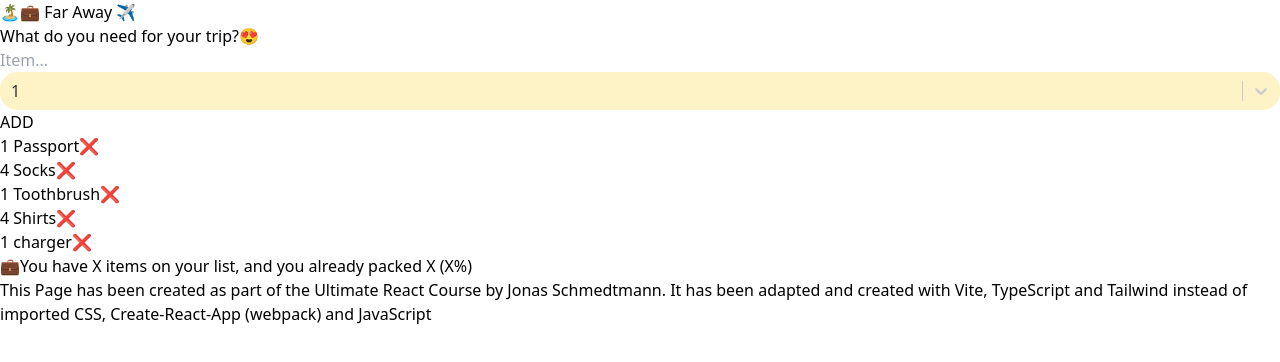
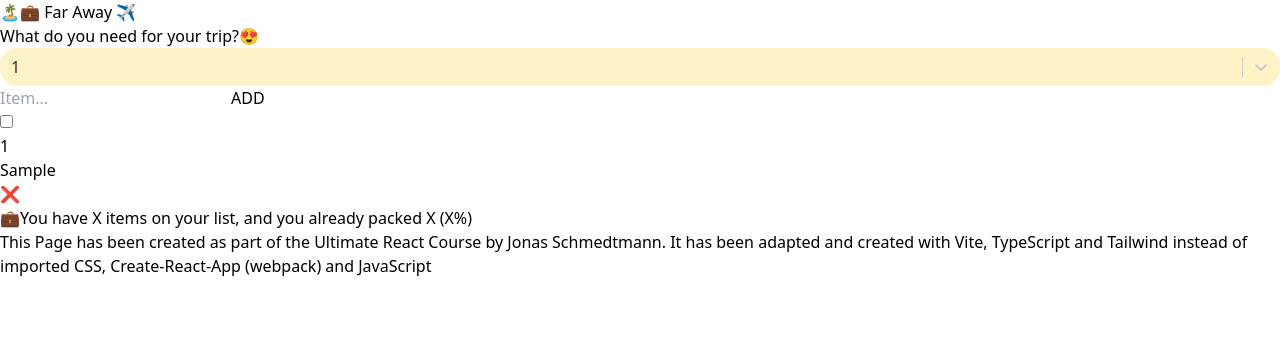
Before and after one commit to andreastif/travel-list, a React (Vite) app: page / in a window 1280 px wide. Both pictures are taken after typing "Sample", "Sample" into the empty fields and a click on the button "ADD". Shown: the top 362 px of the page. Built offline with nearby package versions, Linux system fonts and the light colour scheme.

Commit message:
controlled components, child-parent communication, props, propdrilling, eventhandlers etc

```diff
--- a/src/components/travelpage/TravelPage.tsx
+++ b/src/components/travelpage/TravelPage.tsx
@@ -1,14 +1,37 @@
+import { useState } from "react";
 import { Form } from "./comps/Form";
 import { Logo } from "./comps/Logo";
 import { PackingList } from "./comps/PackingList";
 import { Stats } from "./comps/Stats";
+import { IItem } from "../../types/types";
 
 export const TravelPage = () => {
+  const [items, setItems] = useState<IItem[]>([]);
+
+  const handleAddItems = (item: IItem) => {
+    setItems((prev) => [...prev, item]);
+  };
+
+  const handleDeleteItem = (id: number) => {
+    setItems((prev) => prev.filter((val) => val.id !== id));
+  };
+
+  const handlePackItem = (id: number) => {
+    setItems((prev) => {
+      return prev.map((item) => {
+        if (item.id === id) {
+          return { ...item, packed: !item.packed };
+        }
+        return item;
+      });
+    });
+  };
+
   return (
     <>
       <Logo />
-      <Form />
-      <PackingList />
+      <Form onAddItems={handleAddItems} />
+      <PackingList items={items} onDeleteItem={handleDeleteItem} onPackItem={handlePackItem} />
       <Stats />
     </>
   );
--- a/src/components/travelpage/comps/Form.tsx
+++ b/src/components/travelpage/comps/Form.tsx
@@ -49,13 +49,12 @@ const selectStyles: StylesConfig<IAmountOption, false> = {
   menu: (base) => ({
     ...base,
     marginTop: "5px",
-
     border: "none",
     borderColor: "rgb(254, 243, 199)",
   }),
 };
 
-export const Form = () => {
+export const Form = ({ onAddItems }: { onAddItems: (item: IItem) => void }) => {
   const [description, setDescription] = useState("");
   const [selection, setSelection] = useState<IAmountOption>({ value: "1", label: "1" });
 
@@ -69,6 +68,9 @@ export const Form = () => {
 
     // populate object
     const newItem: IItem = { description: description, quantity: +selection.value, packed: false, id: Date.now() };
+
+    //send
+    onAddItems(newItem);
 
     // reset
     setDescription("");
@@ -92,13 +94,6 @@ export const Form = () => {
     <div className="bg-orange-400 py-11 px-0 flex flex-col">
       <h3 className="text-xl mb-10 text-center">What do you need for your trip?😍</h3>
       <form onSubmit={handleSubmit} className="flex flex-col sm:flex-row justify-center items-center gap-4">
-        <input
-          className=" bg-yellow-100 rounded-3xl cursor-pointerfont-medium text-left py-2 px-6"
-          type="text"
-          placeholder="Item..."
-          value={description}
-          onChange={handleDescription}
-        />
         <Select
           className="w-56"
           styles={selectStyles}
@@ -106,6 +101,14 @@ export const Form = () => {
           onChange={handleSelect}
           value={selection}
         />
+        <input
+          className="bg-banana rounded-3xl w-56 cursor-pointerfont-medium text-left py-2 px-6"
+          type="text"
+          placeholder="Item..."
+          value={description}
+          onChange={handleDescription}
+        />
+
         <button className="btn btn-sm btn-success px-12 btn-circle">ADD</button>
       </form>
     </div>
--- a/src/components/travelpage/comps/Item.tsx
+++ b/src/components/travelpage/comps/Item.tsx
@@ -1,12 +1,26 @@
 import { IItem } from "../../../types/types";
 
-export const Item = ({ ...item }: IItem) => {
+export const Item = ({
+  item,
+  onDeleteItem,
+  onPackItem,
+}: {
+  item: IItem;
+  onDeleteItem: (id: number) => void;
+  onPackItem: (id: number) => void;
+}) => {
   return (
-    <li>
-      <span className={`${item.packed ? "line-through" : ""} `}>
-        {item.quantity} {item.description}
-      </span>
-      <button className="btn-xs btn-circle btn mx-1">❌</button>
+    <li className="mx-1">
+      <div className="flex flex-row justify-between border-2 rounded-md border-solid border-violet-500 bg-violet-500 max-w-56 max-h-24 items-center px-1 py-4">
+        <input className="ml-2 size-4" type="checkbox" onChange={() => onPackItem(item.id)} checked={item.packed} />
+        <div className={`${item.packed ? "line-through" : ""} flex flex-row overflow-scroll my-2 mx-2 py-2`}>
+          <p className={`mx-2 py-2 `}>{item.quantity}</p>
+          <p className={`mx-2 py-2 uppercase`}>{item.description}</p>
+        </div>
+        <button onClick={() => onDeleteItem(item.id)} className="btn-xs btn-circle btn m-2">
+          ❌
+        </button>
+      </div>
     </li>
   );
 };
--- a/src/components/travelpage/comps/PackingList.tsx
+++ b/src/components/travelpage/comps/PackingList.tsx
@@ -1,20 +1,20 @@
 import { IItem } from "../../../types/types";
 import { Item } from "./Item";
 
-const initialItems: IItem[] = [
-  { id: 1, description: "Passport", quantity: 1, packed: false },
-  { id: 2, description: "Socks", quantity: 4, packed: false },
-  { id: 3, description: "Toothbrush", quantity: 1, packed: false },
-  { id: 4, description: "Shirts", quantity: 4, packed: false },
-  { id: 5, description: "charger", quantity: 1, packed: true },
-];
-
-export const PackingList = () => {
+export const PackingList = ({
+  items,
+  onDeleteItem,
+  onPackItem,
+}: {
+  items: IItem[];
+  onDeleteItem: (id: number) => void;
+  onPackItem: (id: number) => void;
+}) => {
   return (
     <div className="min-h-screen-70 bg-amber-900 text-white py-12 px-0 flex flex-col justify-between items-center">
       <ul className="grid gap-4 gap-x-40 grid-cols-1 sm:grid-cols-2 md:grid-cols-3 lg:grid-cols-4 content-start justify-center">
-        {initialItems.map((item) => (
-          <Item key={`PackingList: + ${item.id}`} {...item} />
+        {items.map((item) => (
+          <Item item={item} onDeleteItem={onDeleteItem} onPackItem={onPackItem} key={`PackingList: + ${item.id}`} />
         ))}
       </ul>
     </div>
--- a/tailwind.config.js
+++ b/tailwind.config.js
@@ -20,6 +20,9 @@ export const theme = {
       "9/10": "90%",
       "9.5/10": "95%",
     },
+    colors: {
+      banana: "rgb(254, 243, 199) ",
+    },
   },
 };
 
```
